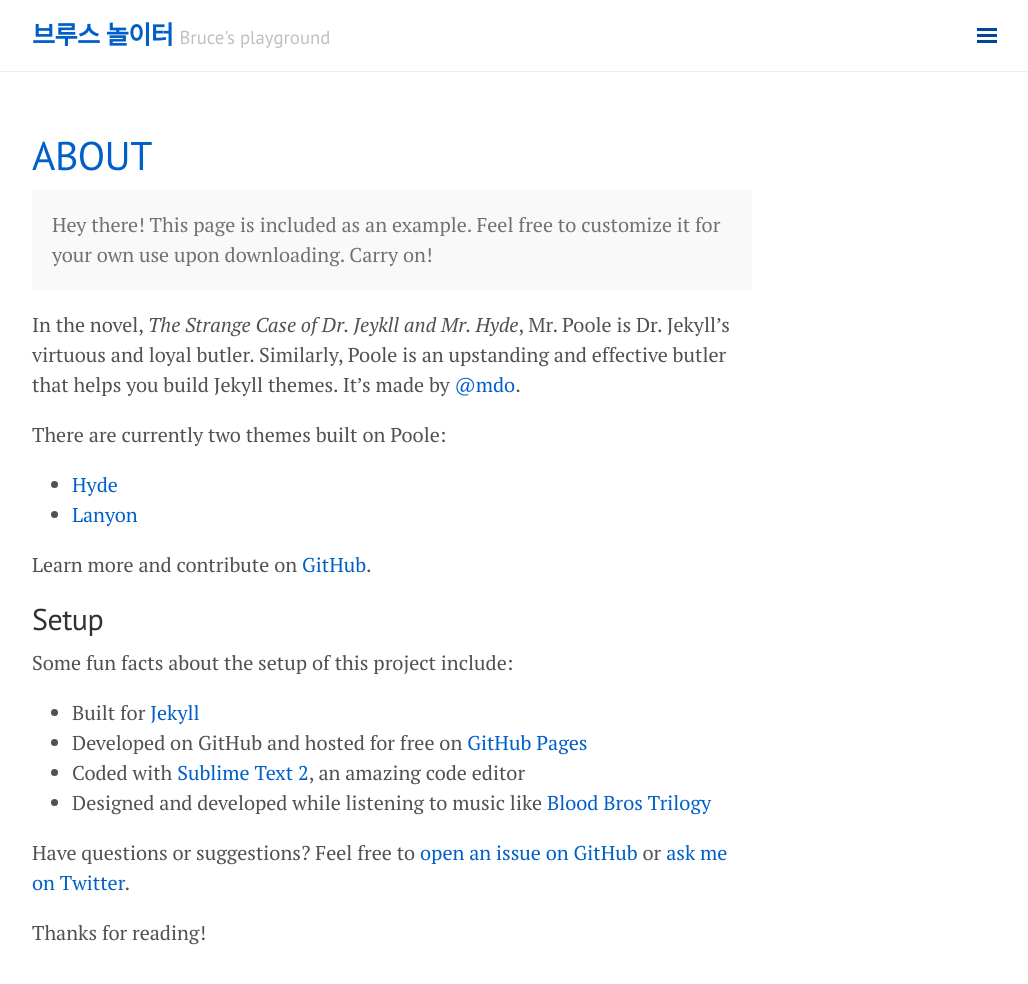
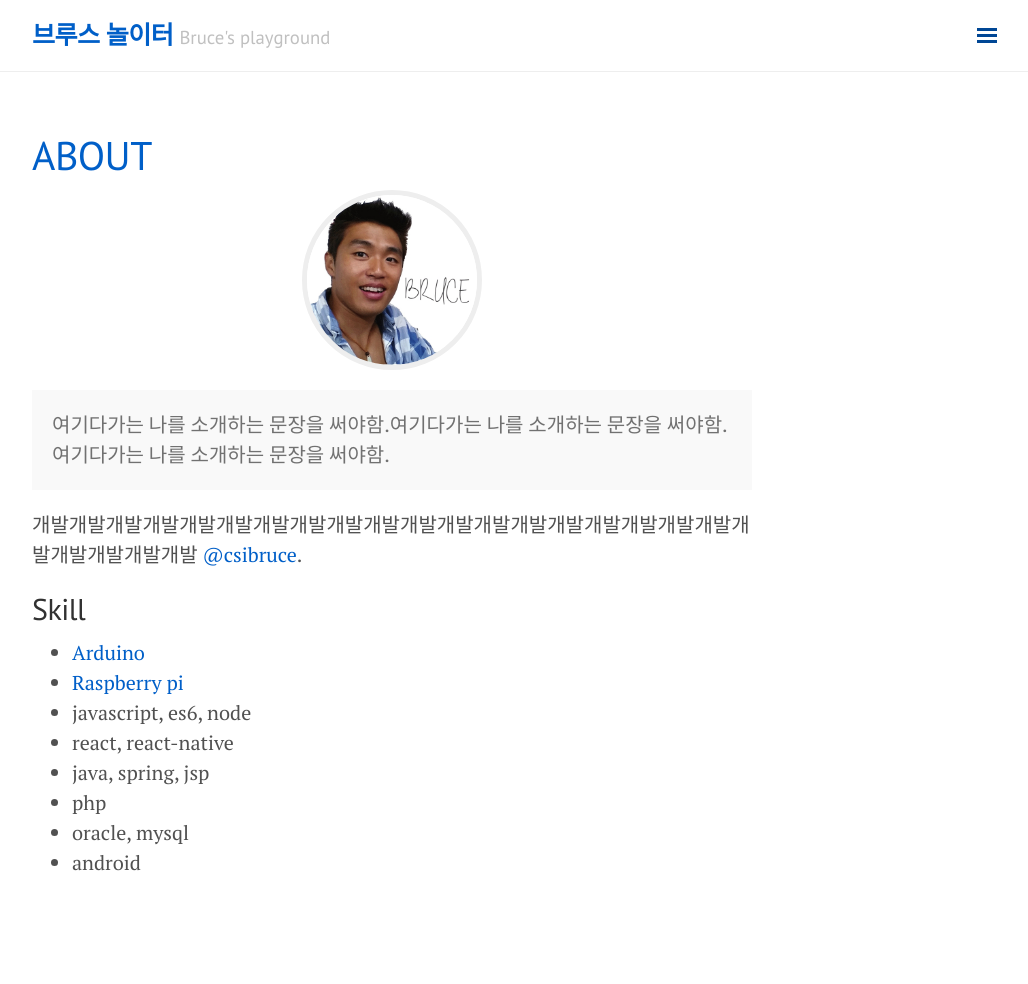
Before and after one commit to csibruce/csibruce.github.io, a Jekyll site: the page built from about.md, in a window 1280 px wide and 1028 px high. Shown: the top 984 px of the window, without its empty margins (248-1276 px from the left). Built offline with Jekyll 4.4.1, drawn with Linux system fonts in a browser that asks for light colours; nearby versions of some CDN libraries; comment, search, counter and statistics services are not loaded.

Commit message:
add about page

```diff
--- a/about.md
+++ b/about.md
@@ -3,28 +3,20 @@ layout: page
 title: About
 ---
 
+<img src="https://csibruce.github.io//public/bruce.jpg" style="border-radius: 50%;border: 5px solid #eee; margin: auto;" width="25%" >
 <p class="message">
-  Hey there! This page is included as an example. Feel free to customize it for your own use upon downloading. Carry on!
+  여기다가는 나를 소개하는 문장을 써야함.여기다가는 나를 소개하는 문장을 써야함.여기다가는 나를 소개하는 문장을 써야함.
 </p>
 
-In the novel, *The Strange Case of Dr. Jeykll and Mr. Hyde*, Mr. Poole is Dr. Jekyll's virtuous and loyal butler. Similarly, Poole is an upstanding and effective butler that helps you build Jekyll themes. It's made by [@mdo](https://twitter.com/mdo).
+개발개발개발개발개발개발개발개발개발개발개발개발개발개발개발개발개발개발개발개발개발개발개발개발 [@csibruce](https://github.com/csibruce).
 
-There are currently two themes built on Poole:
 
-* [Hyde](http://hyde.getpoole.com)
-* [Lanyon](http://lanyon.getpoole.com)
-
-Learn more and contribute on [GitHub](https://github.com/poole).
-
-## Setup
-
-Some fun facts about the setup of this project include:
-
-* Built for [Jekyll](http://jekyllrb.com)
-* Developed on GitHub and hosted for free on [GitHub Pages](https://pages.github.com)
-* Coded with [Sublime Text 2](http://sublimetext.com), an amazing code editor
-* Designed and developed while listening to music like [Blood Bros Trilogy](https://soundcloud.com/maddecent/sets/blood-bros-series)
-
-Have questions or suggestions? Feel free to [open an issue on GitHub](https://github.com/poole/issues/new) or [ask me on Twitter](https://twitter.com/mdo).
-
-Thanks for reading!
+## Skill
+* [Arduino](https://www.arduino.cc/)
+* [Raspberry pi](https://www.raspberrypi.org/)
+* javascript, es6, node
+* react, react-native
+* java, spring, jsp
+* php
+* oracle, mysql
+* android
```
Also changed, not shown: _posts/2017-01-15-start-blogging.md (+5 -0 lines), index.html (+5 -2 lines).
